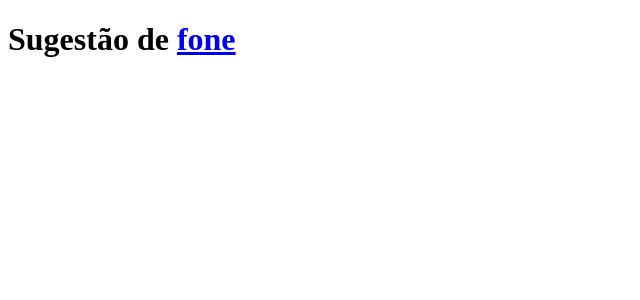
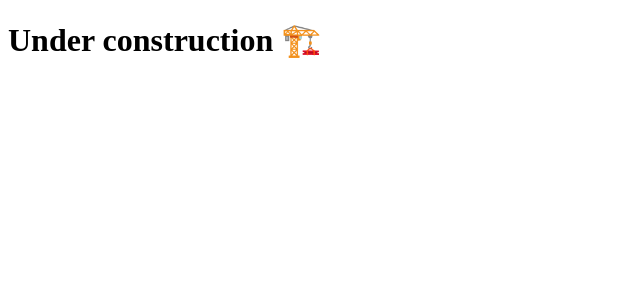
Before and after one commit to JuliaKuchle/TabNews, a Next.js app: page / in a window 1280 px wide. Shown: the top 300 px of the page, without its empty margins (0-640 px from the left). Built offline with nearby package versions, Linux system fonts and the light colour scheme.

Commit message:
update `index.js` text

```diff
--- a/pages/index.js
+++ b/pages/index.js
@@ -1,12 +1,5 @@
 function Home() {
-  return (
-    <h1>
-      Sugestão de{" "}
-      <a href="https://www.amazon.com.br/PHILIPS-Microfone-TAUE101BK-00-intra-auricular/dp/B084S6BCJN?__mk_pt_BR=%C3%85M%C3%85%C5%BD%C3%95%C3%91&crid=2DLNAX65VYFRF&dib=eyJ2IjoiMSJ9.KNj0wEYguAs6uqAEd00akLBmJ9TO2yU_O21mYKE_AbEJQUqnWAxxh7oIuY3psoc7O6C-qY5sQmtRw4m4bk6vwhZchvQH4iBFcudN6X_r2DvHweARkuwjF_FxjWQO-5DPFi4yQ4EJooni4YFvKcrOY-iMqHSLPW0XP70aK2Ks4rzRONWPcm7fX4vGI2LUXbEjDPz0oF196OWLFxhoRUHbsViv_2mS04poFjh9KwxUyJ9i6Tl4BoSemxzFLljwByvvQwR875iI5YSiGK4bREJvtXQZst19-OsBFYZMFn65_j8.McYE2bXh0DVyieAlc_Ndd16gnL6UvwlsPPS0KeiMlLc&dib_tag=se&keywords=fone+de+ouvido&qid=1777172730&sprefix=fone+de+ouvi%2Caps%2C242&sr=8-5">
-        fone
-      </a>
-    </h1>
-  );
+  return <h1>Under construction 🏗️</h1>;
 }
 
 export default Home;
```
